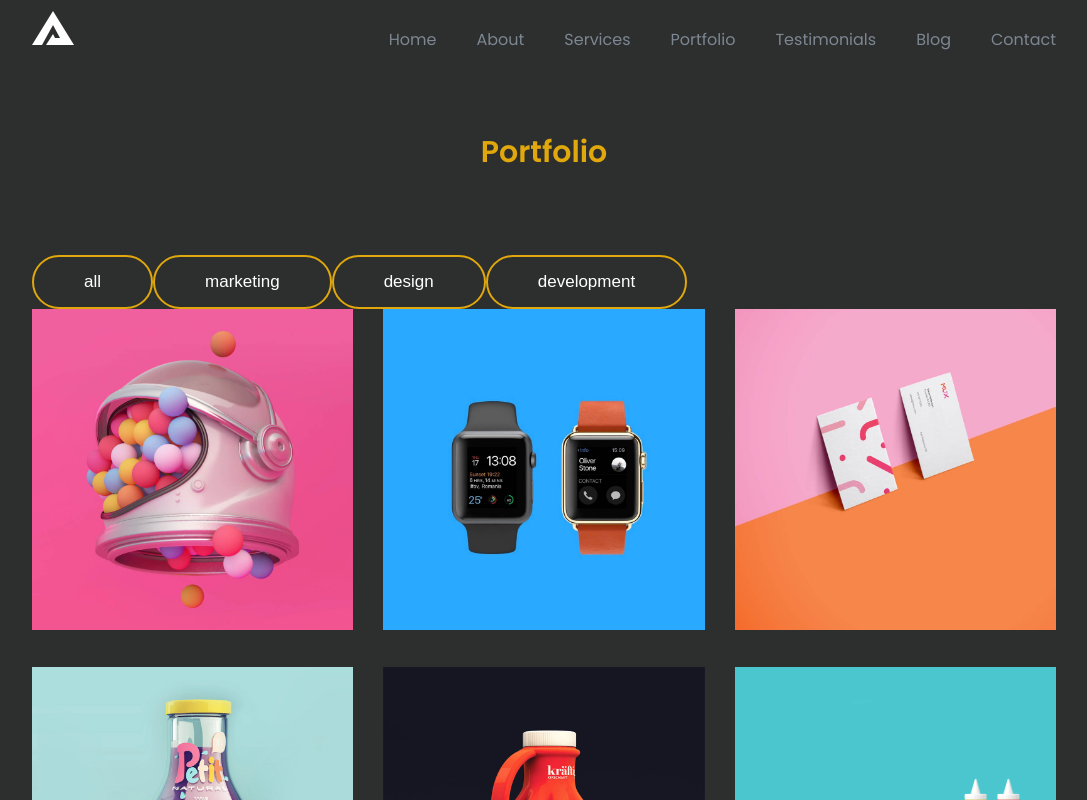
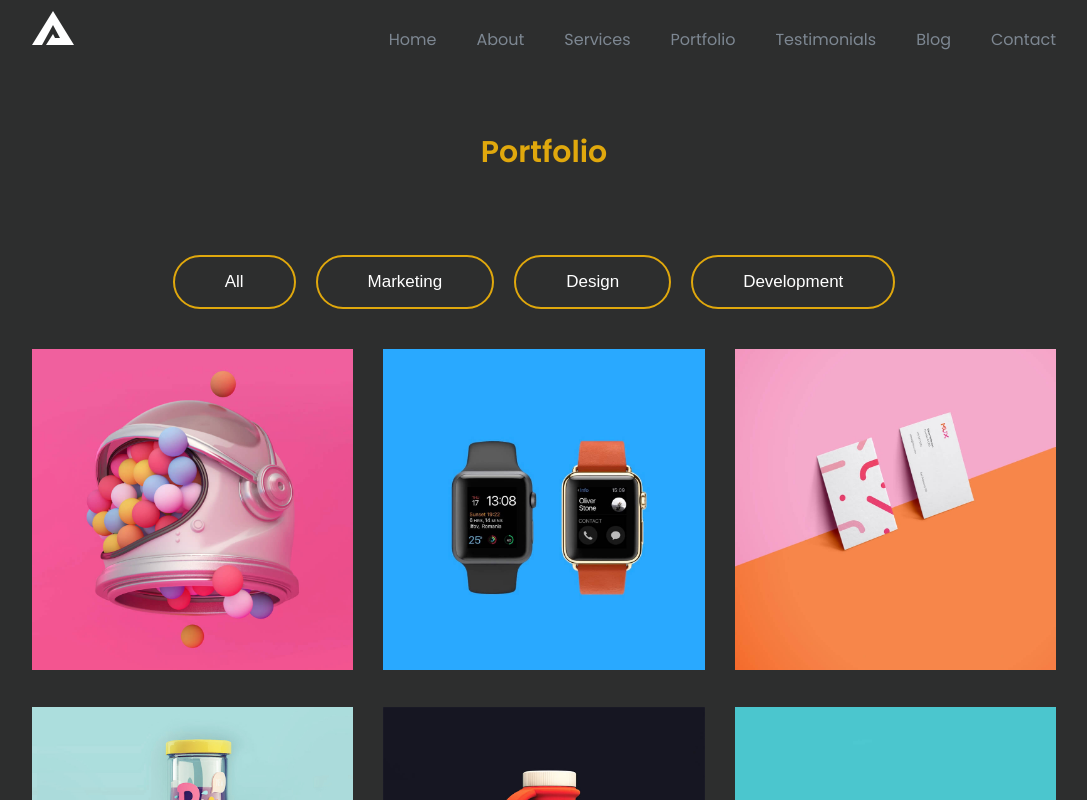
Before and after one commit to mehmetenfa/animated-portfolio, a React (Create React App) app: page /portfolio in a window 1280 px wide. Shown: the top 800 px of the page, without its empty margins (96-1183 px from the left). Built offline with nearby package versions, Linux system fonts and the light colour scheme.

Commit message:
portfolioBugFix

```diff
--- a/src/components/pages/Portfolio.jsx
+++ b/src/components/pages/Portfolio.jsx
@@ -11,23 +11,24 @@ export const Portfolio = () => {
 
   const filterItems = (category) => {
     const newItems = portfolio.filter((item) => item.category === category);
-    setCategory(newItems);
+    setLists(newItems);
     if (category === "all") {
       setLists(portfolio);
       return;
     }
   };
+
   return (
     <>
       <article>
         <div className="container">
           <Heading title="Portfolio" />
-          <div className="carButton">
+          <div className="catButton">
             {category.map((category) => (
               <button
                 className="primaryBtn"
                 onClick={() => filterItems(category)}
-                data-aos="zoom-out-zoom"
+                data-aos="zoom-out-down"
               >
                 {category}
               </button>
```
